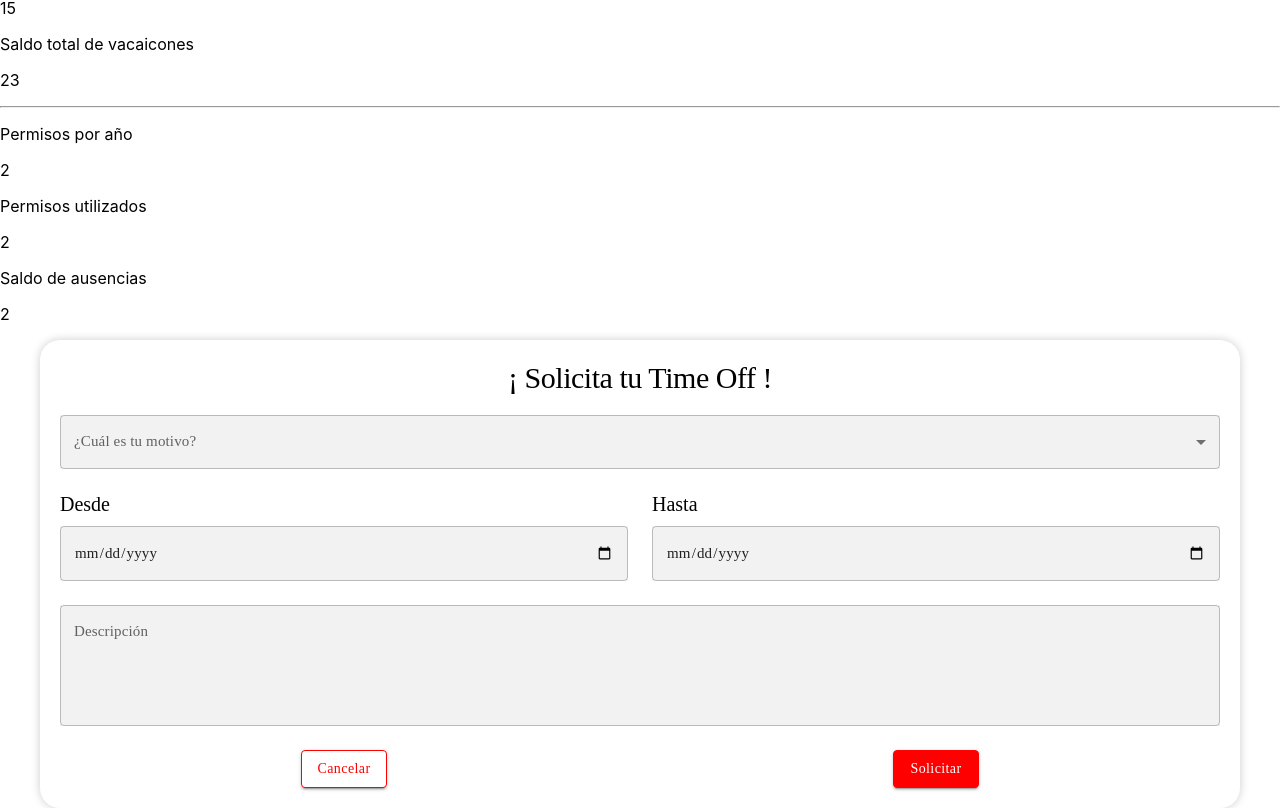
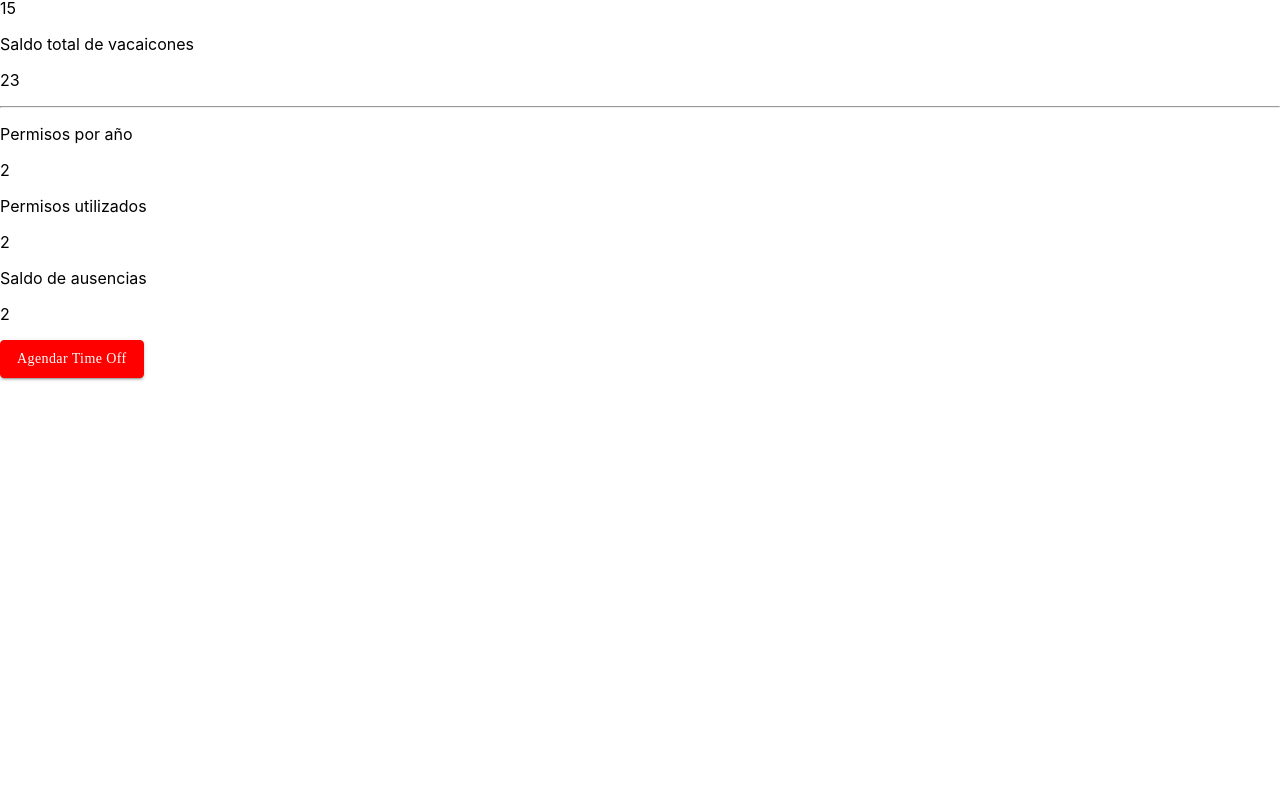
Before and after one commit to Zarahi93/tf-santander, a React (Create React App) app: page /timeoff in a window 1280 px wide. Shown: the part 239-1047 px from the top of the page. After the commit the page ends 800 px from the top, so only its background shows below. Built offline with nearby package versions, Linux system fonts and the light colour scheme.

Commit message:
Add dialog form

```diff
--- a/src/Components/Timeoff/Form.jsx
+++ b/src/Components/Timeoff/Form.jsx
@@ -42,8 +42,6 @@ function TimeOffForm() {
     <Container maxWidth="lg"
       style={{
         backgroundColor: 'white',
-        borderRadius: '20px',
-        boxShadow: '0px 0px 10px rgba(0, 0, 0, 0.2)',
         padding: '20px',
         color: theme.palette.txtPrincipal.main,
       }}>
--- a/src/Components/Timeoff/Timeoff.jsx
+++ b/src/Components/Timeoff/Timeoff.jsx
@@ -1,11 +1,38 @@
 import Calendar from "./Calendar"
 import TimeOffForm from "./Form"
+import React, { useState } from 'react';
+import {
+  Button,
+  Dialog,
+  DialogTitle,
+  DialogContent,
+  Container,
+} from '@mui/material';
+
 
 export const Timeoff = () => {
+  const [open, setOpen] = useState(false);
+
+  const handleOpen = () => {
+    setOpen(true);
+  };
+
+  const handleClose = () => {
+    setOpen(false);
+  };
   return (
     <div>
       <Calendar/>
-      <TimeOffForm/>
+      <Button variant="contained"style={{backgroundColor:"red"}} onClick={handleOpen}>
+        Agendar Time Off
+      </Button>
+      <Dialog open={open} onClose={handleClose}>
+        <DialogContent>
+          <Container maxWidth="lg">
+            <TimeOffForm />
+          </Container>
+        </DialogContent>
+      </Dialog>
     </div>
   )
 }
```
